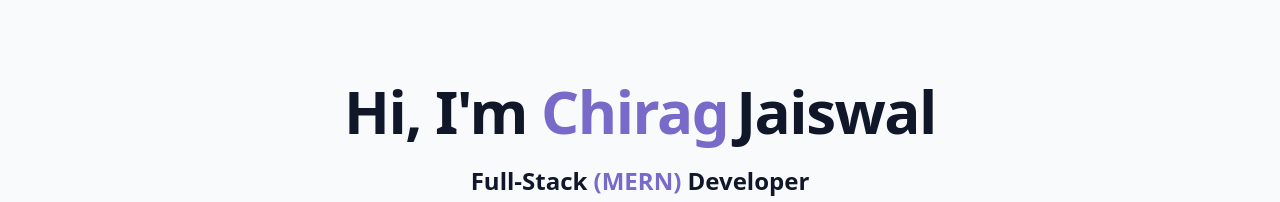
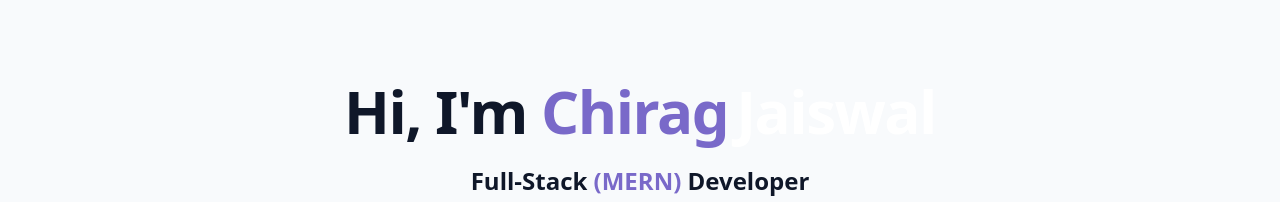
Before and after one commit to chirag-jaiswal-git/My-Portfolio, a React (Vite) app: page / in a window 1280 px wide. Shown: the part 166-368 px from the top of the page. Built offline with nearby package versions, Linux system fonts and the light colour scheme.

Commit message:
Update portfolio

```diff
--- a/index.html
+++ b/index.html
@@ -4,7 +4,7 @@
     <meta charset="UTF-8" />
 
     <meta name="viewport" content="width=device-width, initial-scale=1.0" />
-    <title>Dev-portfolio</title>
+    <title>My-portfolio</title>
   </head>
   <body>
     <div id="root"></div>
--- a/src/components/HeroSection.jsx
+++ b/src/components/HeroSection.jsx
@@ -17,7 +17,7 @@
               Chirag
             </span>
 
-            <span className="text-gradient ml-2 opacity-0 animate-fade-in-delay-2">
+            <span className="text-white ml-2 opacity-0 animate-fade-in-delay-2">
               Jaiswal
             </span>
           </h1>
```
